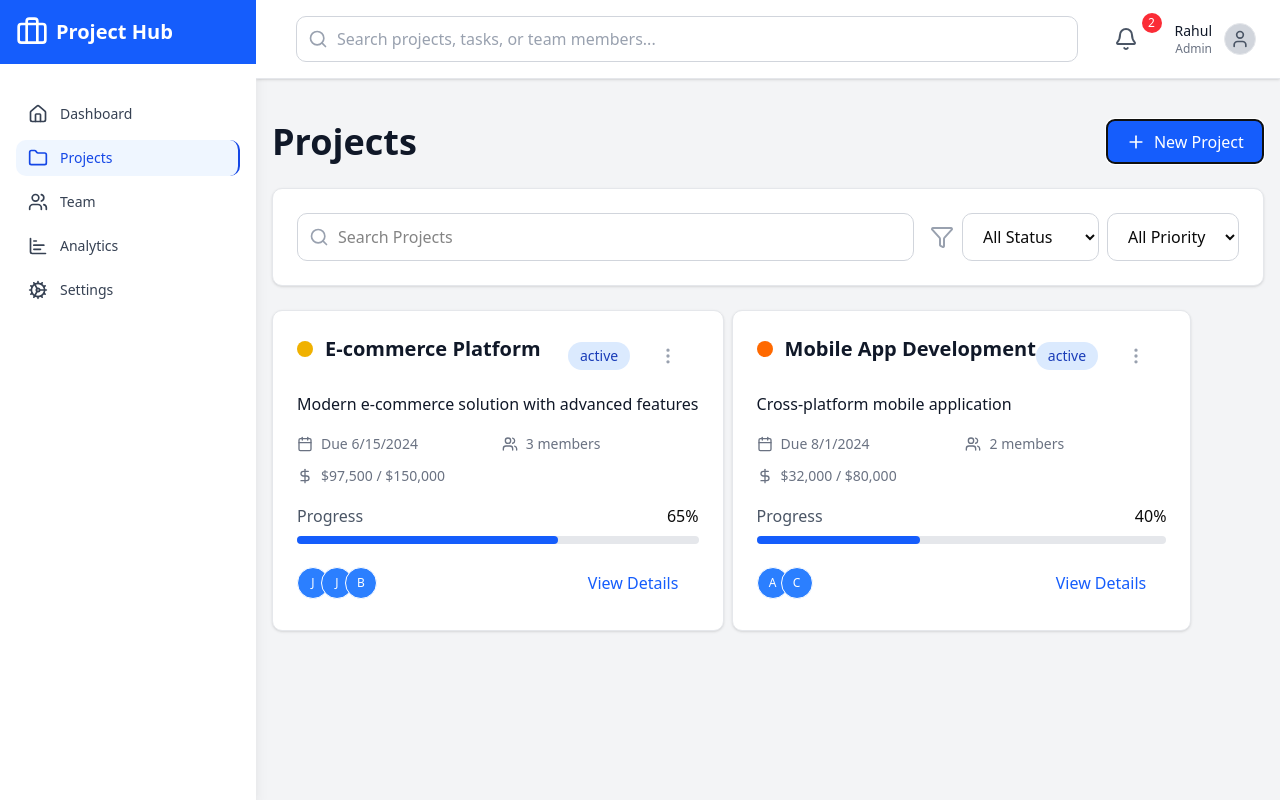
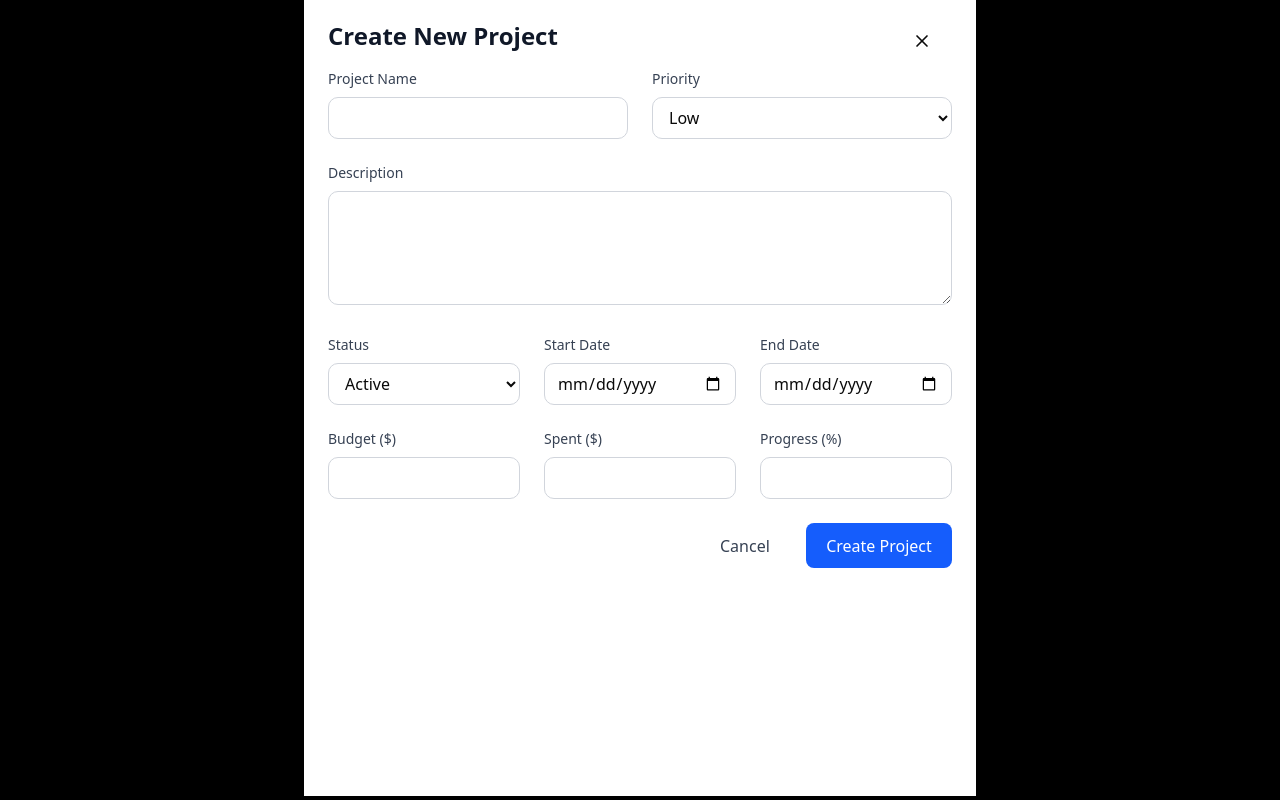
Before and after one commit to sarveshT7/Project-Management, a React (Vite) app: page /projects in a window 1280 px wide. Both pictures are taken after a click on the button "New Project". Built offline with nearby package versions, Linux system fonts and the light colour scheme.

Commit message:
project form and other changes

```diff
--- a/src/components/forms/ProjectForm.tsx
+++ b/src/components/forms/ProjectForm.tsx
@@ -1,11 +1,166 @@
 import { ProjectFormProps } from '@/types/project'
+import { X } from 'lucide-react'
 import React from 'react'
 
 
 
 const ProjectForm: React.FC<ProjectFormProps> = ({ project, onSubmit, onCancel }) => {
+    const handleSubmit = () => {
+
+    }
     return (
-        <div>ProjectForm</div>
+        <div className='fixed inset-0 bg-black bg-opacity-50 flex items-center justify-center z-50'>
+            <div className='bg-white h-screen w-full max-w-2xl overflow-y-auto p-6 mb-2'>
+                <div className='flex justify-between mb-2'>
+                    <h2 className='text-2xl font-bold text-gray-900'>
+                        {
+                            project ? 'Edit Project' : 'Create New Project'
+                        }
+                    </h2>
+                    <button className='hover:bg-gray-100 p-2 rounded-full'>
+                        <X className='h-5 w-5'
+                            onClick={onCancel}
+                        />
+                    </button>
+                </div>
+                <form onSubmit={handleSubmit} className="space-y-6">
+                    <div className="grid grid-cols-1 md:grid-cols-2 gap-6">
+                        <div>
+                            <label className="block text-sm font-medium text-gray-700 mb-2">
+                                Project Name
+                            </label>
+                            <input
+                                type="text"
+                                name="name"
+                                required
+                                className="w-full px-3 py-2 border border-gray-300 rounded-lg focus:ring-2 focus:ring-blue-500 focus:border-transparent"
+                            />
+                        </div>
+
+                        <div>
+                            <label className="block text-sm font-medium text-gray-700 mb-2">
+                                Priority
+                            </label>
+                            <select
+                                name="priority"
+                                className="w-full px-3 py-2 border border-gray-300 rounded-lg focus:ring-2 focus:ring-blue-500 focus:border-transparent"
+                            >
+                                <option value="low">Low</option>
+                                <option value="medium">Medium</option>
+                                <option value="high">High</option>
+                                <option value="critical">Critical</option>
+                            </select>
+                        </div>
+                    </div>
+
+                    <div>
+                        <label className="block text-sm font-medium text-gray-700 mb-2">
+                            Description
+                        </label>
+                        <textarea
+                            name="description"
+                            rows={4}
+                            className="w-full px-3 py-2 border border-gray-300 rounded-lg focus:ring-2 focus:ring-blue-500 focus:border-transparent"
+                        />
+                    </div>
+
+                    <div className="grid grid-cols-1 md:grid-cols-3 gap-6">
+                        <div>
+                            <label className="block text-sm font-medium text-gray-700 mb-2">
+                                Status
+                            </label>
+                            <select
+                                name="status"
+                                className="w-full px-3 py-2 border border-gray-300 rounded-lg focus:ring-2 focus:ring-blue-500 focus:border-transparent"
+                            >
+                                <option value="active">Active</option>
+                                <option value="completed">Completed</option>
+                                <option value="on-hold">On Hold</option>
+                                <option value="cancelled">Cancelled</option>
+                            </select>
+                        </div>
+
+                        <div>
+                            <label className="block text-sm font-medium text-gray-700 mb-2">
+                                Start Date
+                            </label>
+                            <input
+                                type="date"
+                                name="startDate"
+                                className="w-full px-3 py-2 border border-gray-300 rounded-lg focus:ring-2 focus:ring-blue-500 focus:border-transparent"
+                            />
+                        </div>
+
+                        <div>
+                            <label className="block text-sm font-medium text-gray-700 mb-2">
+                                End Date
+                            </label>
+                            <input
+                                type="date"
+                                name="endDate"
+                                required
+                                className="w-full px-3 py-2 border border-gray-300 rounded-lg focus:ring-2 focus:ring-blue-500 focus:border-transparent"
+                            />
+                        </div>
+                    </div>
+
+                    <div className="grid grid-cols-1 md:grid-cols-3 gap-6">
+                        <div>
+                            <label className="block text-sm font-medium text-gray-700 mb-2">
+                                Budget ($)
+                            </label>
+                            <input
+                                type="number"
+                                name="budget"
+                                min="0"
+                                className="w-full px-3 py-2 border border-gray-300 rounded-lg focus:ring-2 focus:ring-blue-500 focus:border-transparent"
+                            />
+                        </div>
+
+                        <div>
+                            <label className="block text-sm font-medium text-gray-700 mb-2">
+                                Spent ($)
+                            </label>
+                            <input
+                                type="number"
+                                name="spent"
+                                min="0"
+                                className="w-full px-3 py-2 border border-gray-300 rounded-lg focus:ring-2 focus:ring-blue-500 focus:border-transparent"
+                            />
+                        </div>
+
+                        <div>
+                            <label className="block text-sm font-medium text-gray-700 mb-2">
+                                Progress (%)
+                            </label>
+                            <input
+                                type="number"
+                                name="progress"
+                                min="0"
+                                max="100"
+                                className="w-full px-3 py-2 border border-gray-300 rounded-lg focus:ring-2 focus:ring-blue-500 focus:border-transparent"
+                            />
+                        </div>
+                    </div>
+
+                    <div className="flex justify-end space-x-4">
+                        <button
+                            type="button"
+                            onClick={onCancel}
+                            className="px-6 py-2 border border-gray-300 rounded-lg text-gray-700 hover:bg-gray-50 transition-colors"
+                        >
+                            Cancel
+                        </button>
+                        <button
+                            type="submit"
+                            className="px-6 py-2 bg-blue-600 text-white rounded-lg hover:bg-blue-700 transition-colors"
+                        >
+                            {project ? 'Update Project' : 'Create Project'}
+                        </button>
+                    </div>
+                </form>
+            </div>
+        </div>
     )
 }
 
--- a/src/pages/projects/Projects.tsx
+++ b/src/pages/projects/Projects.tsx
@@ -1,7 +1,8 @@
+import ProjectForm from '@/components/forms/ProjectForm';
 import ProjectCard from '@/components/project/ProjectCard';
 import { Project } from '@/types/project';
 import { FilterIcon, PlusIcon, SearchIcon } from 'lucide-react'
-import React from 'react'
+import React, { useState } from 'react'
 
 const Projects = () => {
     const projects = [
@@ -36,6 +37,11 @@ const Projects = () => {
             updatedAt: '2024-03-08T16:45:00Z',
         },
     ];
+    const [showForm, setShowForm] = useState(false);
+
+    const handleCreateProject = (projectData: any) => {
+        setShowForm(false)
+    }
     return (
         <div className="space-y-6">
             <div className="flex items-center justify-between mt-10">
@@ -43,6 +49,7 @@ const Projects = () => {
                 <button
                     //   onClick={() => setShowForm(true)}
                     className="flex items-center mx-4 bg-blue-600 hover:bg-blue-700 text-white sm:px-6 px-2.5 sm:py-2 rounded-lg font-medium transition-colors"
+                    onClick={() => setShowForm(true)}
                 >
                     <PlusIcon className="h-5 w-5 mr-2" />
                     New Project
@@ -84,6 +91,22 @@ const Projects = () => {
                     ))
                 }
             </div>
+            {projects.length === 0 && (
+                <div className="text-center py-12">
+                    <p className="text-gray-500 text-lg">No projects found matching your criteria.</p>
+                </div>
+            )}
+
+            {/* project form modal */}
+            {
+                showForm &&
+                (
+                    <ProjectForm
+                        onSubmit={handleCreateProject}
+                        onCancel={() => setShowForm(false)}
+                    />
+                )
+            }
         </div>
     )
 }
```
